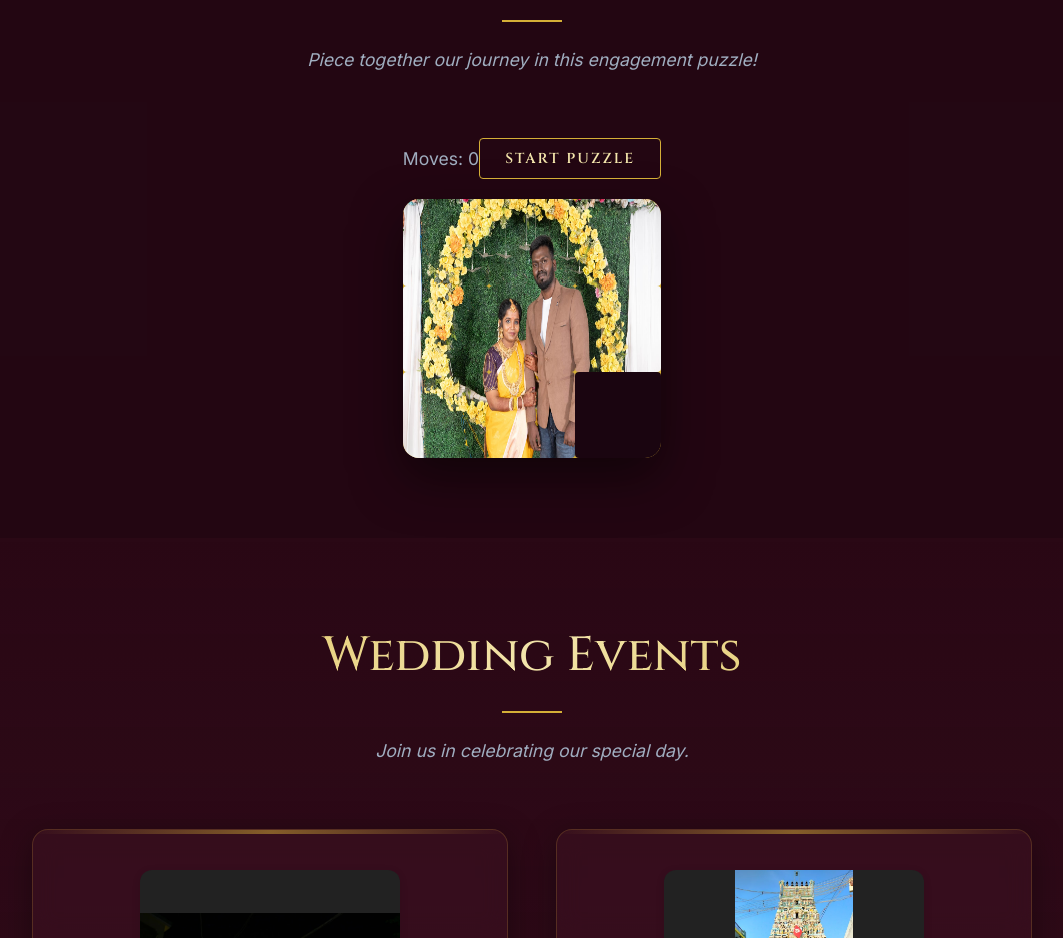
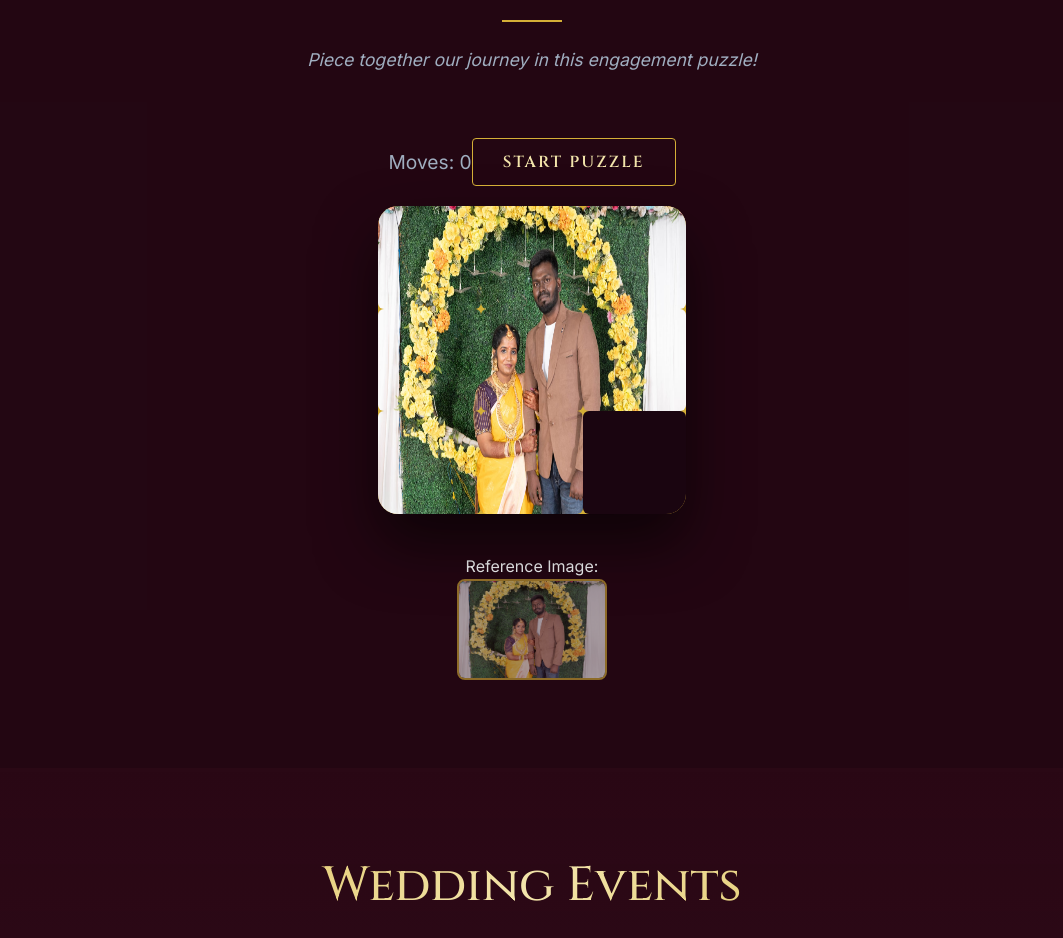
Before and after one commit to vaishnavansakthi/marriage-website, a React (Vite) app: page / in a window 1280 px wide. Shown: the part 5600-6538 px from the top of the page, without its empty margins (108-1171 px from the left). Built offline with nearby package versions, Linux system fonts and the light colour scheme; no server answers.

Commit message:
style: increase desktop puzzle size and add reference image hint

```diff
--- a/src/components/Puzzle.css
+++ b/src/components/Puzzle.css
@@ -4,7 +4,7 @@
 }
 
 .puzzle-container {
-  max-width: 600px;
+  max-width: 800px;
   margin: 0 auto;
   display: flex;
   flex-direction: column;
@@ -19,40 +19,58 @@
   align-items: center;
   font-family: var(--font-body);
   color: var(--text-muted);
-  font-size: 1.1rem;
+  font-size: 1.2rem;
+  padding: 0 10px;
 }
 
 .shuffle-btn {
-  padding: 10px 25px !important;
-  font-size: 0.9rem !important;
+  padding: 12px 30px !important;
+  font-size: 1rem !important;
 }
 
 .puzzle-board {
   display: grid;
   grid-template-columns: repeat(3, 1fr);
-  gap: 6px;
+  gap: 8px;
   background: var(--gold-accent);
-  padding: 6px;
-  border-radius: 16px;
+  padding: 8px;
+  border-radius: 20px;
   aspect-ratio: 1 / 1;
   width: 100%;
-  max-width: 550px;
-  box-shadow: 0 20px 50px rgba(0, 0, 0, 0.5);
+  max-width: 700px;
+  box-shadow: 0 30px 60px rgba(0, 0, 0, 0.6);
   position: relative;
+}
+
+.puzzle-hint-container {
+  margin-top: 20px;
+  text-align: center;
+}
+
+.hint-image {
+  width: 150px;
+  border-radius: 8px;
+  border: 2px solid var(--gold-accent);
+  opacity: 0.6;
+  transition: opacity 0.3s ease;
+}
+
+.hint-image:hover {
+  opacity: 1;
 }
 
 .puzzle-tile {
   width: 100%;
   height: 100%;
   cursor: pointer;
-  border-radius: 4px;
+  border-radius: 6px;
   transition: transform 0.2s ease, box-shadow 0.2s ease;
   background-repeat: no-repeat;
 }
 
 .puzzle-tile:hover:not(.empty) {
   filter: brightness(1.1);
-  transform: scale(0.98);
+  transform: scale(0.99);
 }
 
 .puzzle-tile.empty {
@@ -81,19 +99,19 @@
 .puzzle-success-message {
   text-align: center;
   animation: slideUp 0.5s ease both;
-  margin-top: 10px;
+  margin-top: 20px;
 }
 
 .puzzle-success-message h3 {
   color: var(--gold-accent);
   font-family: var(--font-display);
-  font-size: 1.5rem;
+  font-size: 2rem;
   margin-bottom: 5px;
 }
 
 .puzzle-success-message p {
   color: var(--text-muted);
-  font-size: 0.9rem;
+  font-size: 1.1rem;
 }
 
 @keyframes slideUp {
@@ -101,8 +119,13 @@
   to { opacity: 1; transform: translateY(0); }
 }
 
-@media (max-width: 480px) {
+@media (max-width: 768px) {
   .puzzle-board {
-    max-width: 320px;
+    max-width: 90vw;
+    gap: 4px;
+    padding: 4px;
+  }
+  .puzzle-stats {
+    font-size: 1rem;
   }
 }
--- a/src/components/Puzzle.jsx
+++ b/src/components/Puzzle.jsx
@@ -118,6 +118,11 @@ const Puzzle = () => {
           ))}
         </div>
 
+        <div className="puzzle-hint-container">
+          <p className="hint-label">Reference Image:</p>
+          <img src="/engage.jpeg" alt="Engagement Hint" className="hint-image" />
+        </div>
+
         {isSolved && gameStarted && (
           <div className="puzzle-success-message">
             <h3>You solved it! 🎉</h3>
```
